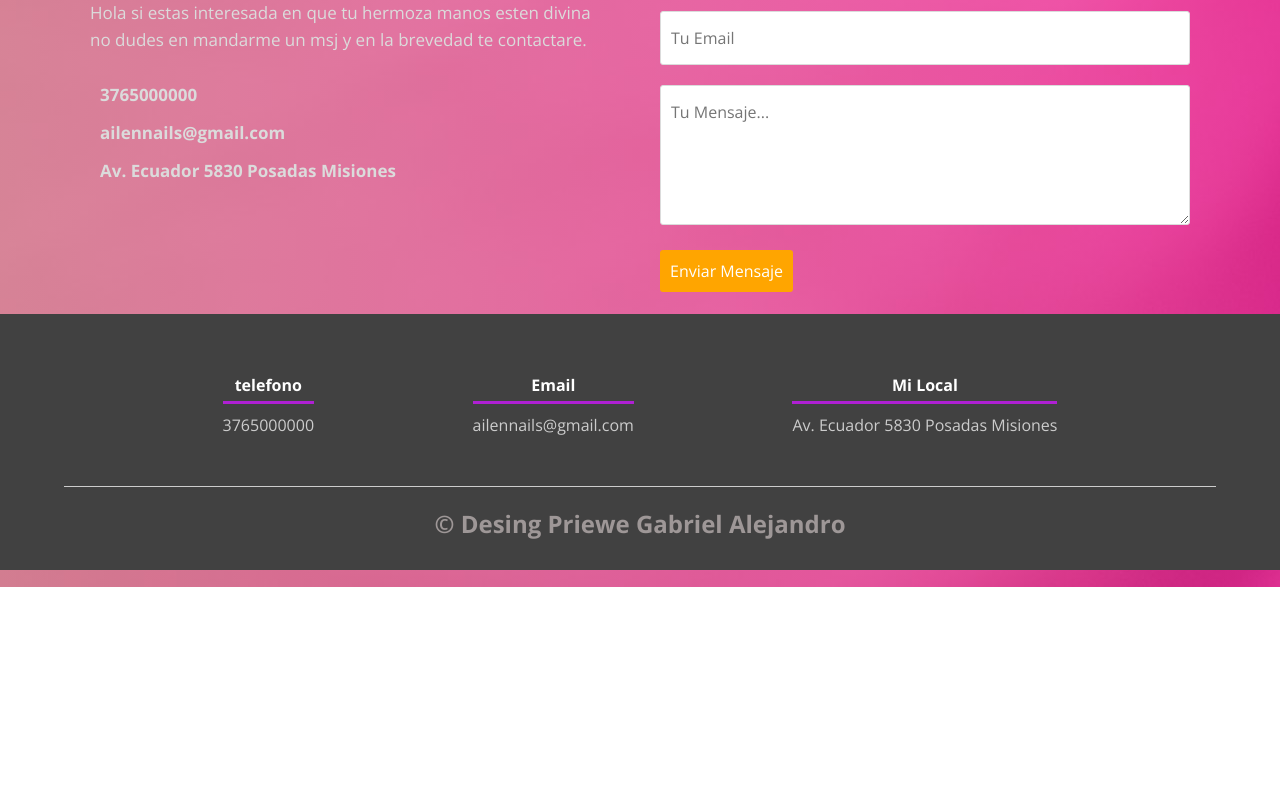
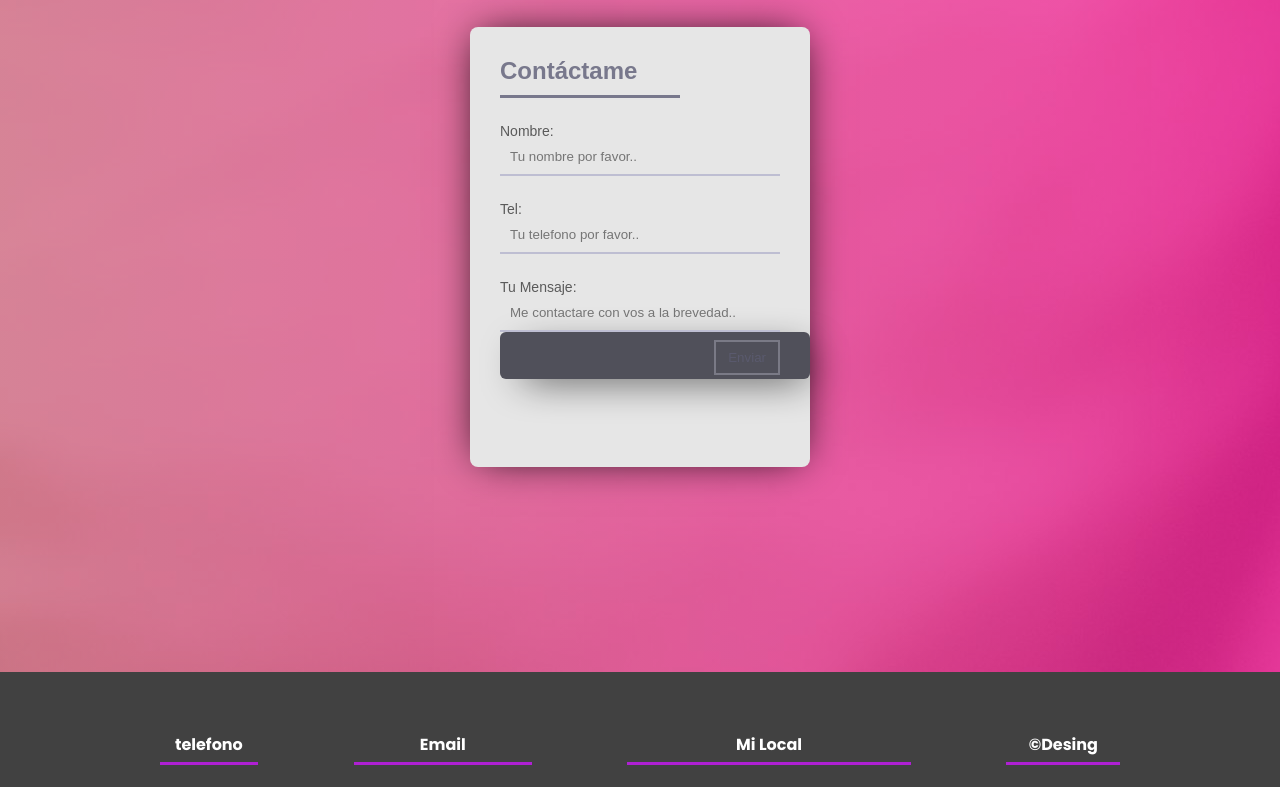
Before and after one commit to piwiman10/FinalModulo1, a plain HTML site: page Contactame.html in a window 1280 px wide. Shown: the part 213-1000 px from the top of the page. Before the commit the page ends 800 px from the top, so only its background shows below. Drawn offline with nearby package versions, Linux system fonts and the light colour scheme.

Commit message:
cambios en la paguina de contactost

```diff
--- a/Contactame.html
+++ b/Contactame.html
@@ -22,26 +22,22 @@
       <a class="home-link" href="index.html">Inicio</a>
       <a href="Sobremi.html">Sobre Mi</a>
       <a href="Precios.html">Precios</a>
-      <a href="Contactame.html">Contactame</a>
+      <a href="Contactame.html">Contáctame</a>
 
     </div>
 
   </nav>
-  <div class="container-form">
-    <div class="info-form">
-        <h2>Contáctame</h2>
-        <p>Hola si estas interesada en que tu hermoza manos esten divina no dudes en mandarme un msj y en la brevedad te contactare.</p>
-        <a href="#"><i class="fa fa-phone"></i> 3765000000</a>
-        <a href="#"><i class="fa fa-envelope"></i> ailennails@gmail.com</a>
-        <a href="#"><i class="fa fa-map-marked"></i> Av. Ecuador 5830 Posadas Misiones</a>
+  <form class="form">
+    <h2>Contáctame</h2>
+    <p type="Nombre:"><input placeholder="Tu nombre por favor.."></input></p>
+    <p type="Tel:"><input placeholder="Tu telefono por favor.."></input></p>
+    <p type="Tu Mensaje:"><input placeholder="Me contactare con vos a la brevedad.."></input></p>
+    <button>Enviar</button>
+    <div class="btn-msj">
+      <span class="fa fa-phone"></span>
+      <span class="fa fa-envelope-o"></span>
     </div>
-    <form action="#" autocomplete="off">
-        <input type="text" name="nombre" placeholder="Tu Nombre" class="campo">
-        <input type="emal" name="email" placeholder="Tu Email" class="campo">
-        <textarea name="mensaje" placeholder="Tu Mensaje..."></textarea>
-        <input type="submit" name="enviar" value="Enviar Mensaje" class="btn-enviar">
-    </form>
-</div>
+  </form>
 <br>
 <footer>
   <div class="conteiner-footer">
@@ -57,8 +53,11 @@
           <h4>Mi Local</h4>
           <p>Av. Ecuador 5830 Posadas Misiones</p>
       </div>
+      <div class="conteiner-foot">
+        <h4>&copy;Desing</h4>
+        <p>Priewe Gabriel</p>
+    </div>
   </div>
-      <h2 class="titulo-final">&copy; Desing Priewe Gabriel Alejandro</h2>
 </footer>
 </body>
 </html>
--- a/estilos.css
+++ b/estilos.css
@@ -1,75 +1,107 @@
 @import url('https://fonts.googleapis.com/css2?family=Open+Sans:wght@400;700&display=swap');
-*{
+:root{
+    --color-1: #0f1016;
+    --text-color: #f0f0f0;
+    --accent-color: #006aff;
+  }
+  *{
     margin: 0;
     padding: 0;
     box-sizing: border-box;
-    font-family: 'Open Sans', sans-serif;
+  }
+  body {
+     background-size: cover;
+    background-repeat: no-repeat;
+    margin: 0;
+    height: 100vh;
+    background: #f10191;
+background: -webkit-linear-gradient(to right, hsla(345, 59%, 59%, 0.671), hsla(325, 100%, 50%, 0.664)), url(../img/portada.jpg);
+background: linear-gradient(to right, hsla(345, 59%, 59%, 0.671), hsla(325, 100%, 50%, 0.664)), url(../img/portada.jpg);
+/*aca esto ya lo hice yo*/
+  }
+  html{
+    font-size: 12pt;
+    font-family: Poppins, Segoe UI, Tahoma, sans-serif;
+  }
+
+
+.form {
+    width: 340px;
+    height: 440px;
+    background: #e6e6e6;
+    border-radius: 8px;
+    box-shadow: 0 0 40px -10px #000;
+    margin: calc(50vh - 220px) auto;
+    padding: 20px 30px;
+    max-width: calc(100vw - 40px);
+    box-sizing: border-box;
+    font-family: 'Montserrat', sans-serif;
+    position: relative
 }
-body{
-    background: #f10191;
-    background: -webkit-linear-gradient(to right, hsla(345, 59%, 59%, 0.671), hsla(325, 100%, 50%, 0.664)), url(../img/portada.jpg);
-    background: linear-gradient(to right, hsla(345, 59%, 59%, 0.671), hsla(325, 100%, 50%, 0.664)), url(../img/portada.jpg);
+
+h2 {
+    margin: 10px 0;
+    padding-bottom: 10px;
+    width: 180px;
+    color: #78788c;
+    border-bottom: 3px solid #78788c
 }
-.container-form{
+
+input {
     width: 100%;
-    max-width: 1100px;
-    margin: auto;
-    display: grid;
-    grid-template-columns: repeat(2,1fr);
-    grid-gap: 50px;
-    margin-top: 90px;
+    padding: 10px;
+    box-sizing: border-box;
+    background: none;
+    outline: none;
+    resize: none;
+    border: 0;
+    font-family: 'Montserrat', sans-serif;
+    transition: all .3s;
+    border-bottom: 2px solid #bebed2
 }
-.container-form h2{
-    margin-bottom: 15px;
-    font-size: 35px;
-    color: #dbdbdb;
 
+input:focus {
+    border-bottom: 2px solid #78788c
 }
-.container-form p{
-    font-size: 17px;
-    line-height: 1.6;
-    margin-bottom: 30px;
-    color: #dbdbdb;
+
+p:before {
+    content: attr(type);
+    display: block;
+    margin: 25px 0 0;
+    font-size: 14px;
+    color: #5a5a5a
 }
-.container-form a{
-    font-size: 17px;
-    display: inline-block;
-    text-decoration: none;
-    width: 100%;
-    margin-bottom: 15px;
-    color: #dbdbdb;
-    font-weight: 700;
+
+button {
+    float: right;
+    padding: 8px 12px;
+    margin: 8px 0 0;
+    font-family: 'Montserrat', sans-serif;
+    border: 2px solid #7a7a86;
+    background: 0;
+    color: #5a5a6e;
+    cursor: pointer;
+    transition: all .3s
 }
-.container-form a i{
-    color: orange;
-    margin-right: 10px;
+
+button:hover {
+    background: #78788c;
+    color: #fff
 }
-.container-form form .campo, textarea{
-    width: 100%;
-    padding: 15px 10px;
-    font-size: 16px;
-    border: 1px solid #dbdbdb;
-    margin-bottom: 20px;
-    border-radius: 3px;
-    outline: 0px;
+
+.btn-msj {
+    content: 'Hi';
+    bottom: -15px;
+    right: -20px;
+    background: #50505a;
+    color: #fff;
+    width: 310px;
+    padding: 16px 4px 16px 0;
+    border-radius: 6px;
+    font-size: 13px;
+    box-shadow: 10px 10px 40px -14px #000
 }
-.container-form form textarea{
-    max-width: 530px;
-    min-width: 530px;
-    min-height: 140px;
-    max-height: 150px;
+
+span {
+    margin: 0 5px 0 15px
 }
-.container-form .btn-enviar{
-    padding: 10px;
-    font-size: 16px;
-    border: none;
-    outline: 0px;
-    background: orange;
-    color: white;
-    border-radius: 3px;
-    cursor: pointer;
-    transition: all 300ms ease;
-}
-.container-form .btn-enviar:hover{
-    background: #e39403;
-}
--- a/style.css
+++ b/style.css
@@ -10,9 +10,7 @@
   box-sizing: border-box;
 }
 body {
-  /*
-  background-image: url("img/portada.jpg");*/
-  background-size: cover;
+   background-size: cover;
   background-repeat: no-repeat;
   margin: 0;
   height: 100vh;
@@ -320,12 +318,7 @@ padding-top: 5px;
     color: #ccc;
 
   }
-  .titulo-final{
-    text-align: center;
-    font-size: 24px;
-    margin: 20px 0 0 0;
-   color: #9e9797;
-  }
+
 @media screen and (max-whidth:900){
 header{
   background-position: center;
```
Also changed, not shown: Precios.html (+5 -1 lines), Sobremi.html (+5 -1 lines), index.html (+5 -1 lines).
